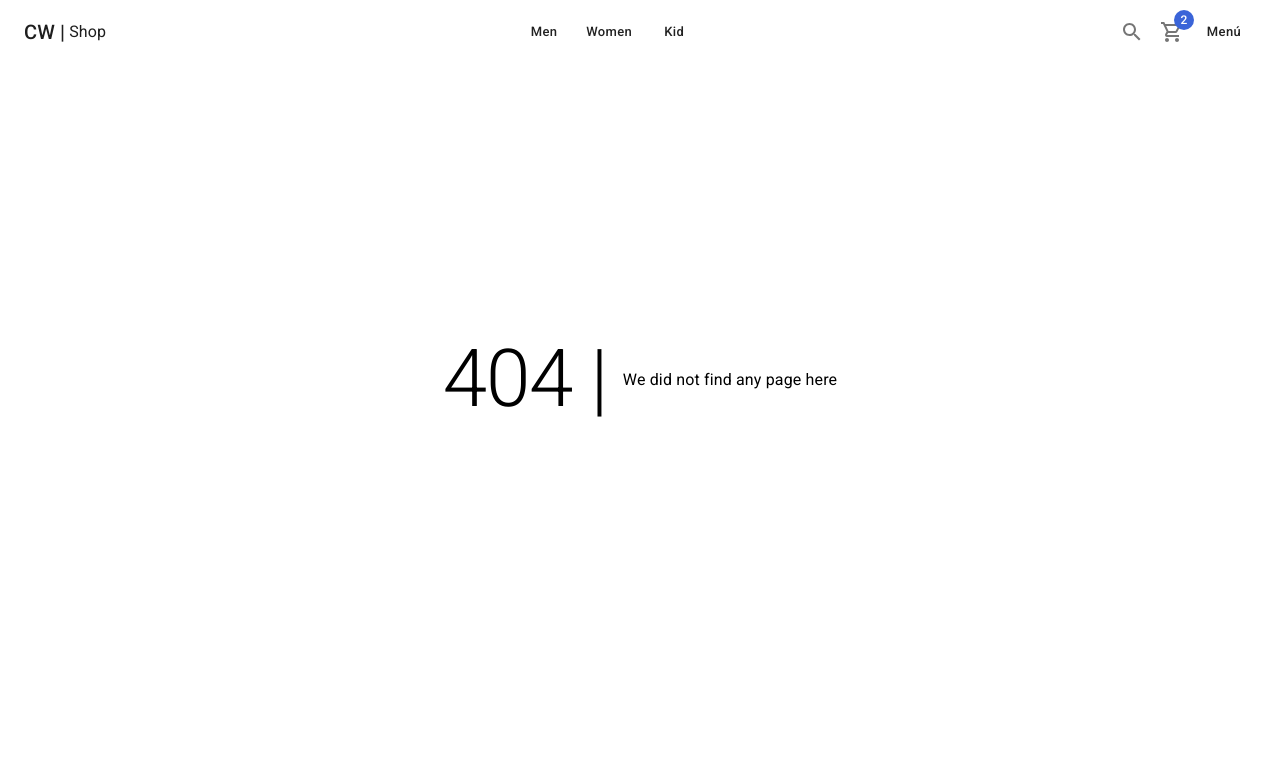
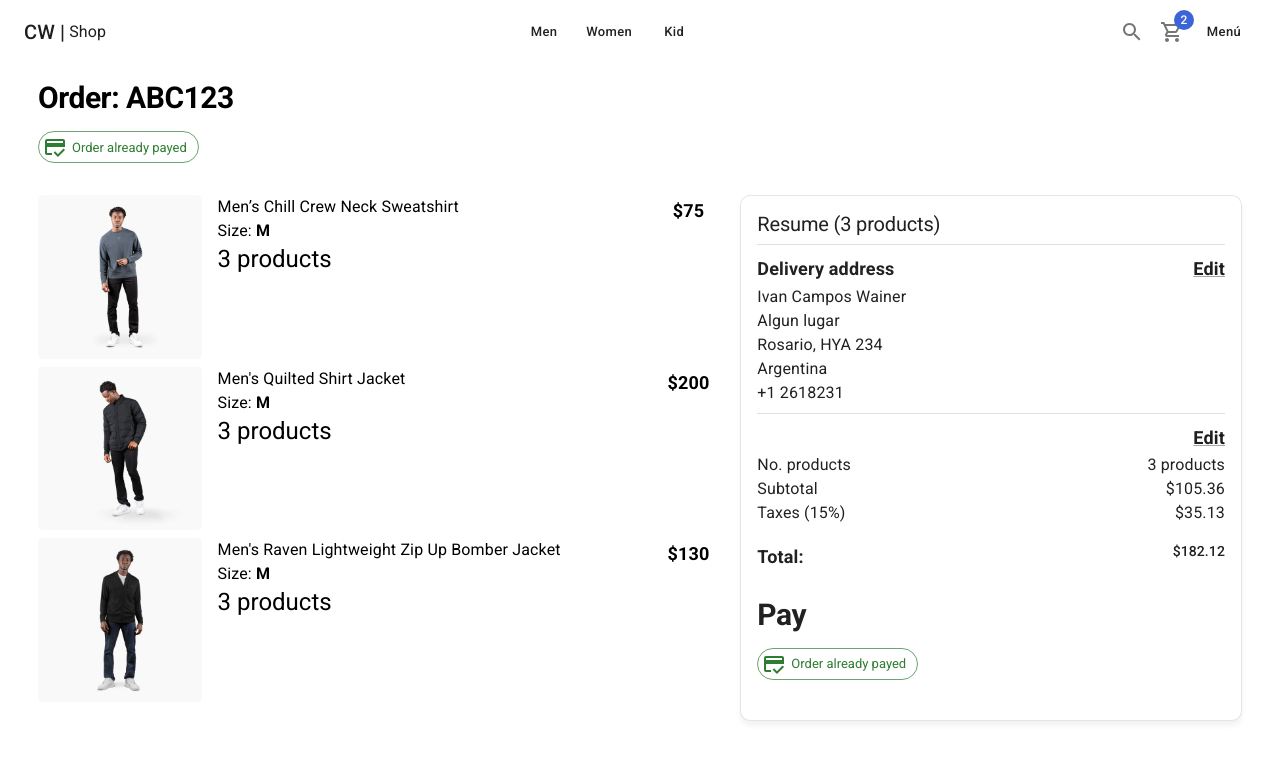
Before and after one commit to Ivowainer/cw-shop, a Next.js app: page /orders/1 in a window 1280 px wide. Before the commit this address had no page. Shown: the top 760 px of the page. Built offline with nearby package versions, Linux system fonts and the light colour scheme.

Commit message:
Orders page

```diff
--- /dev/null
+++ b/pages/orders/[id].tsx
@@ -0,0 +1,80 @@
+import NextLink from 'next/link';
+
+import { Box, Button, Card, CardContent, Chip, Divider, Grid, Link, Typography } from "@mui/material"
+import { CardList, OrderSummary } from "../../components/cart"
+import { ShopLayout } from "../../components/layouts"
+import { CreditCardOffOutlined, CreditScoreOutlined } from '@mui/icons-material';
+
+const OrderPage = () => {
+  return (
+    <ShopLayout title={"Resume Order 2312 | CW Shop"} pageDescription={"Resume Order"}>
+        <Typography variant='h1' component='h1'>Order: ABC123</Typography>
+
+        {/* <Chip
+            sx={{ my:2 }}
+            label="Not payed"
+            variant="outlined"
+            color="error"
+            icon={ <CreditCardOffOutlined /> }
+        /> */}
+        <Chip
+            sx={{ my:2 }}
+            label="Order already payed"
+            variant="outlined"
+            color="success"
+            icon={ <CreditScoreOutlined /> }
+        />
+
+        <Grid container sx={{ mt: 2 }}>
+            <Grid item xs={12} sm={7}>
+                <CardList/>
+            </Grid>
+            <Grid item xs={12} sm={5}>
+                <Card className="summary-card">
+                    <CardContent>
+                        <Typography variant="h2">Resume (3 products)</Typography>
+                        <Divider sx={{ my: 1 }}/>
+
+                        <Box display="flex" justifyContent="space-between">
+                            <Typography variant="subtitle1">Delivery address</Typography>
+                            <NextLink href="/checkout/address" passHref>
+                                <Link variant="subtitle1" underline="always">Edit</Link>
+                            </NextLink>
+                        </Box>
+
+                        <Typography>Ivan Campos Wainer</Typography>
+                        <Typography>Algun lugar</Typography>
+                        <Typography>Rosario, HYA 234</Typography>
+                        <Typography>Argentina</Typography>
+                        <Typography>+1 2618231</Typography>
+
+                        <Divider sx={{ my: 1 }}/>
+
+                        <Box display="flex" justifyContent="end">
+                            <NextLink href="/cart" passHref>
+                                <Link variant="subtitle1" underline="always">Edit</Link>
+                            </NextLink>
+                        </Box>
+
+                        <OrderSummary />
+
+                        <Box sx={{ mt: 3 }}>
+                            {/* TODO */}
+                            <Typography variant="h1" component="h1">Pay</Typography>
+                            <Chip
+                                sx={{ my:2 }}
+                                label="Order already payed"
+                                variant="outlined"
+                                color="success"
+                                icon={ <CreditScoreOutlined /> }
+                            />
+                        </Box>
+                    </CardContent>
+                </Card>
+            </Grid>
+        </Grid>
+    </ShopLayout>
+  )
+}
+
+export default OrderPage
```
